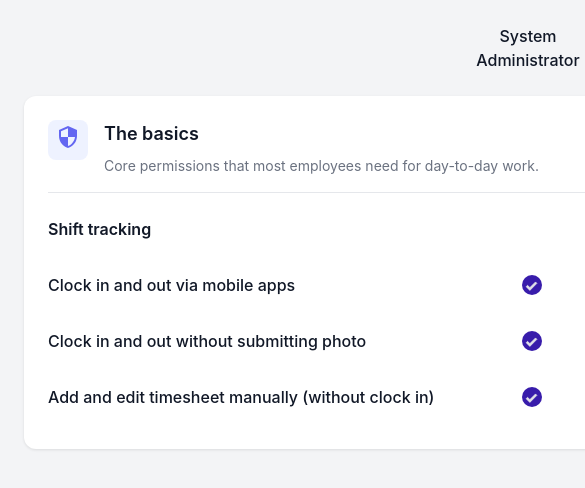
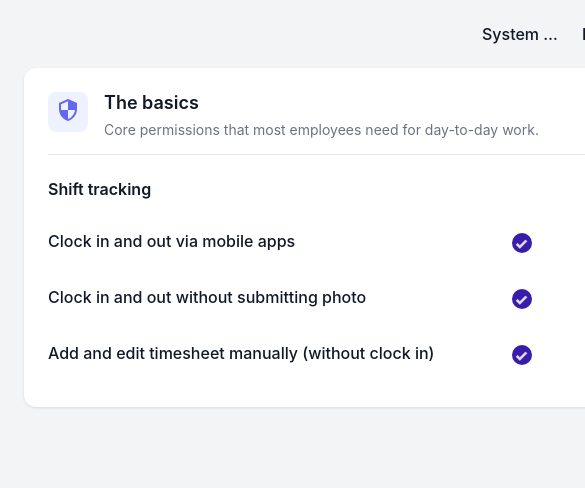
Before and after one commit to Yihan-X/POC-Access-Level-Comparison-Matrix, a Vue app: page / in a window 390 px wide. Shown: the top 488 px of the page, 585 px wide, since content can reach past the window. Built offline with nearby package versions, Linux system fonts and the light colour scheme.

Commit message:
style: responsiveness

```diff
--- a/src/App.vue
+++ b/src/App.vue
@@ -1,11 +1,6 @@
 <template>
-  <div class="app-wrapper">
-    <div class="app">
-      <PermissionMatrix
-        :categories="permissionMatrix.categories"
-        :roles="permissionMatrix.roles"
-      />
-    </div>
+  <div class="app">
+    <PermissionMatrix :categories="permissionMatrix.categories" :roles="permissionMatrix.roles" />
   </div>
 </template>
 
@@ -21,22 +16,13 @@ const permissionMatrix = reactive(mockPermissionMatrix);
 body {
   margin: 0;
   padding: 0;
-  font-family: -apple-system, BlinkMacSystemFont, 'Segoe UI', Roboto, 'Helvetica Neue', Arial, sans-serif;
-  background-color: #F3F4F6;
-  color: #111827;
-}
-
-.app-wrapper {
-  min-width: 100%;
-  min-height: 100vh;
-  background-color: #F3F4F6;
-  overflow-x: auto;
+  font-family: -apple-system, BlinkMacSystemFont, 'Segoe UI', Roboto, 'Helvetica Neue', Arial,
+    sans-serif;
+  background-color: #f3f4f6;
 }
 
 .app {
-  min-width: max-content;
   padding: 24px;
   margin: 0 auto;
-  background-color: #F3F4F6;
 }
 </style>
--- a/src/components/Card.vue
+++ b/src/components/Card.vue
@@ -16,9 +16,6 @@
   border-radius: 12px;
   padding: 24px;
   box-shadow: 0 1px 3px rgba(0, 0, 0, 0.1);
-}
-
-.card__content {
-  flex: 1;
+  min-width: 800px;
 }
 </style>
--- a/src/components/PermissionMatrix.vue
+++ b/src/components/PermissionMatrix.vue
@@ -56,36 +56,43 @@ defineProps<PermissionMatrix>();
 
 <style scoped>
 .permission-matrix {
+  display: flex;
+  flex-direction: column;
+  margin: 0 auto;
   max-width: 1200px;
-  margin: 0 auto;
 }
 
 .permission-matrix__header {
   display: flex;
   margin-bottom: 24px;
   padding: 0 24px;
+  gap: 24px;
 }
+
 
 .permission-matrix__spacer {
   min-width: 400px;
-  margin-right: 20px;
 }
 
 .permission-matrix__roles {
   display: flex;
-  gap: 24px;
+  flex: 1 1 auto;
+  min-width: 0;
 }
 
 .permission-matrix__role {
-  width: 120px;
+  flex: 1;
+  min-width: 80px;
+  padding: 0 10px;
   text-align: center;
   font-weight: 500;
   color: #111827;
+  text-overflow: ellipsis;
+  overflow: hidden;
+  white-space: nowrap;
 }
 
 .permission-matrix__sections {
-  display: flex;
-  flex-direction: column;
   gap: 24px;
 }
 
--- a/src/components/PermissionRow.vue
+++ b/src/components/PermissionRow.vue
@@ -40,7 +40,6 @@ const togglePermission = (role: Role) => {
 }
 
 .permission-row__info {
-  flex: 1;
   min-width: 400px;
   padding: 16px 24px 16px 0;
 }
@@ -60,12 +59,13 @@ const togglePermission = (role: Role) => {
 
 .permission-row__permissions {
   display: flex;
-  gap: 24px;
+  flex: 1 1 auto;
   height: 100%; /* Make it full height */
 }
 
 .permission-row__cell {
-  width: 120px;
+  flex: 1 1 auto;
+  min-width: 100px;
   display: flex;
   align-items: center;
   justify-content: center;
--- a/src/main.ts
+++ b/src/main.ts
@@ -1,5 +1,4 @@
 import { createApp } from 'vue'
-import './style.css'
 import App from './App.vue'
 
 createApp(App).mount('#app')
--- a/src/style.css
+++ /dev/null
@@ -1,66 +0,0 @@
-:root {
-  font-family: system-ui, Avenir, Helvetica, Arial, sans-serif;
-  line-height: 1.5;
-  font-weight: 400;
-
-  color-scheme: light dark;
-  color: rgba(255, 255, 255, 0.87);
-  background-color: #242424;
-
-  font-synthesis: none;
-  text-rendering: optimizeLegibility;
-  -webkit-font-smoothing: antialiased;
-  -moz-osx-font-smoothing: grayscale;
-}
-
-a {
-  font-weight: 500;
-  color: #646cff;
-  text-decoration: inherit;
-}
-a:hover {
-  color: #535bf2;
-}
-
-body {
-  margin: 0;
-  display: flex;
-  place-items: center;
-  min-width: 320px;
-  min-height: 100vh;
-}
-
-h1 {
-  font-size: 3.2em;
-  line-height: 1.1;
-}
-
-button {
-  border-radius: 8px;
-  border: 1px solid transparent;
-  padding: 0.6em 1.2em;
-  font-size: 1em;
-  font-weight: 500;
-  font-family: inherit;
-  background-color: #1a1a1a;
-  cursor: pointer;
-  transition: border-color 0.25s;
-}
-
-#app {
-  max-width: 1280px;
-  margin: 0 auto;
-}
-
-@media (prefers-color-scheme: light) {
-  :root {
-    color: #213547;
-    background-color: #ffffff;
-  }
-  a:hover {
-    color: #747bff;
-  }
-  button {
-    background-color: #f9f9f9;
-  }
-}
```
